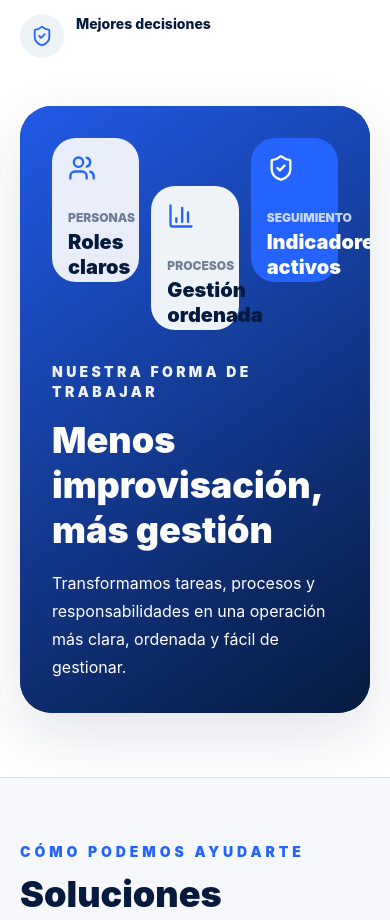
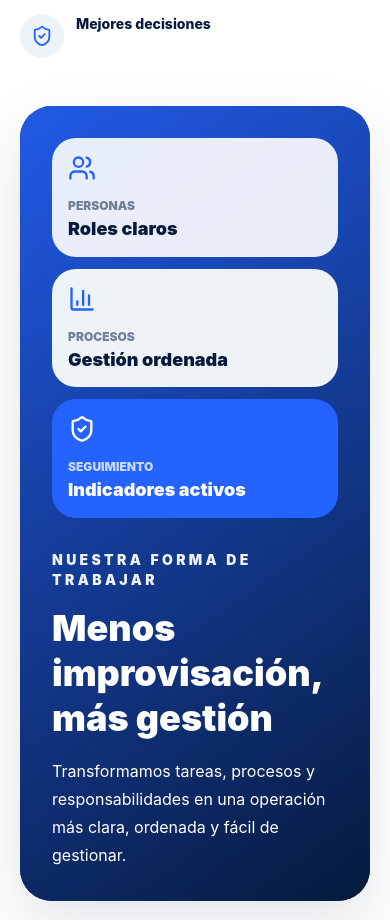
Before and after one commit to hr4all/hr4all-website, a Next.js app: page / in a window 390 px wide. Shown: the part 1140-2060 px from the top of the page. Built offline with nearby package versions, Linux system fonts and the light colour scheme.

Commit message:
Fix mobile hero cards layout

```diff
--- a/app/page.tsx
+++ b/app/page.tsx
@@ -128,21 +128,21 @@ export default function Home() {
               <div className="absolute inset-0 bg-[linear-gradient(145deg,rgba(37,99,255,0.88),rgba(6,26,61,0.96))]" />
               <div className="absolute inset-x-8 top-8 h-64 rounded-[28px] bg-white/14" />
               <div className="relative flex h-full min-h-[520px] flex-col justify-end p-8 text-white md:p-10">
-                <div className="mb-8 grid grid-cols-3 gap-3">
-                  <div className="h-36 rounded-3xl bg-white/90 p-4 text-navy">
-                    <Users className="mb-7 text-forest" size={28} />
+                <div className="mb-8 grid grid-cols-1 gap-3 md:grid-cols-3">
+                  <div className="min-h-28 rounded-3xl bg-white/90 p-4 text-navy md:h-36">
+                    <Users className="mb-4 text-forest md:mb-7" size={28} />
                     <p className="text-xs font-black uppercase text-ink/60">Personas</p>
-                    <p className="mt-1 text-xl font-black leading-tight">Roles claros</p>
+                    <p className="mt-1 text-lg font-black leading-tight md:text-xl">Roles claros</p>
                   </div>
-                  <div className="mt-12 h-36 rounded-3xl bg-mint p-4 text-navy">
-                    <BarChart3 className="mb-7 text-forest" size={28} />
+                  <div className="min-h-28 rounded-3xl bg-mint p-4 text-navy md:mt-12 md:h-36">
+                    <BarChart3 className="mb-4 text-forest md:mb-7" size={28} />
                     <p className="text-xs font-black uppercase text-ink/60">Procesos</p>
-                    <p className="mt-1 text-xl font-black leading-tight">Gestión ordenada</p>
+                    <p className="mt-1 text-lg font-black leading-tight md:text-xl">Gestión ordenada</p>
                   </div>
-                  <div className="h-36 rounded-3xl bg-coral p-4 text-white">
-                    <ShieldCheck className="mb-7" size={28} />
+                  <div className="min-h-28 rounded-3xl bg-coral p-4 text-white md:h-36">
+                    <ShieldCheck className="mb-4 md:mb-7" size={28} />
                     <p className="text-xs font-black uppercase text-white/75">Seguimiento</p>
-                    <p className="mt-1 text-xl font-black leading-tight">Indicadores activos</p>
+                    <p className="mt-1 text-lg font-black leading-tight md:text-xl">Indicadores activos</p>
                   </div>
                 </div>
                 <p className="text-sm font-black uppercase tracking-[0.24em] text-mint">
```
